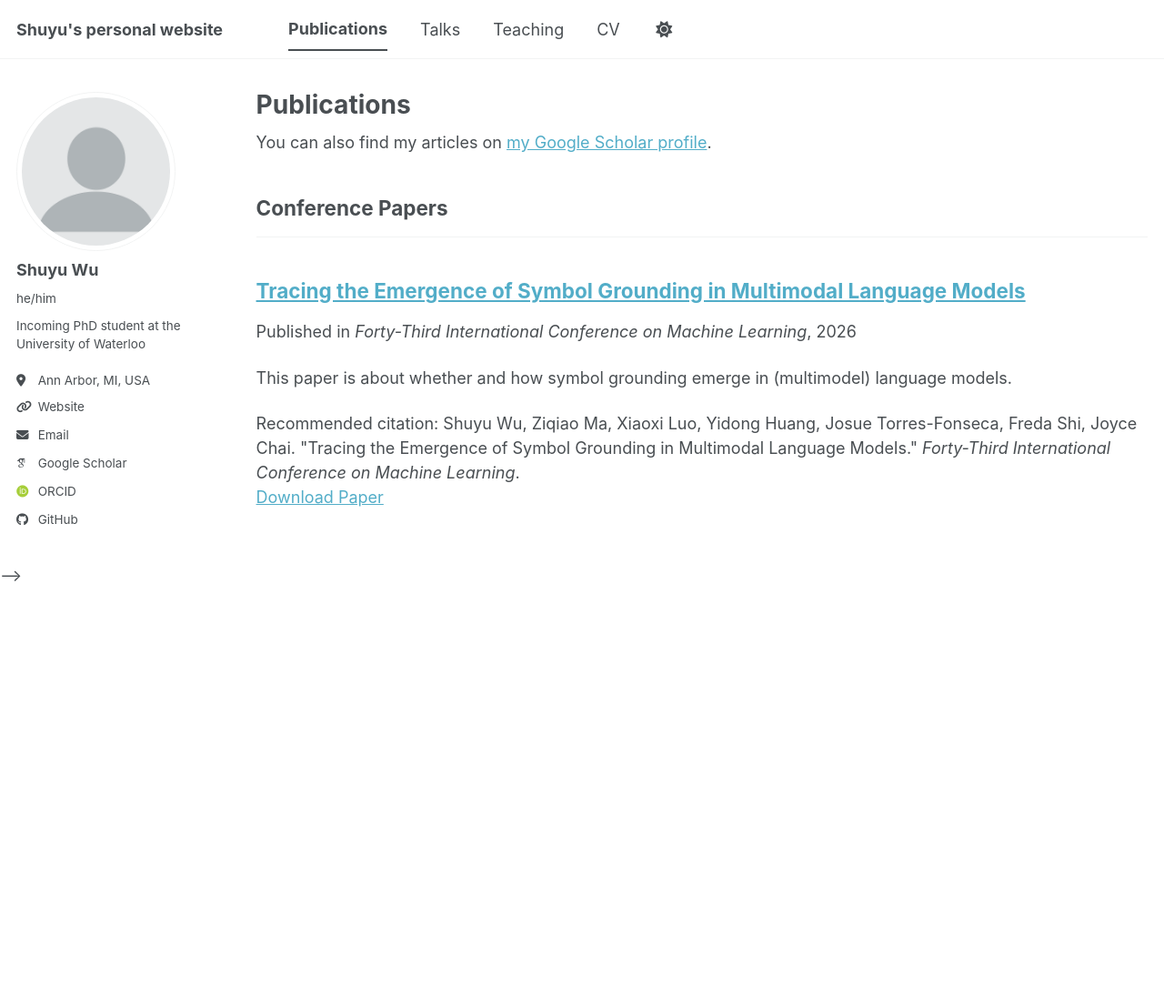
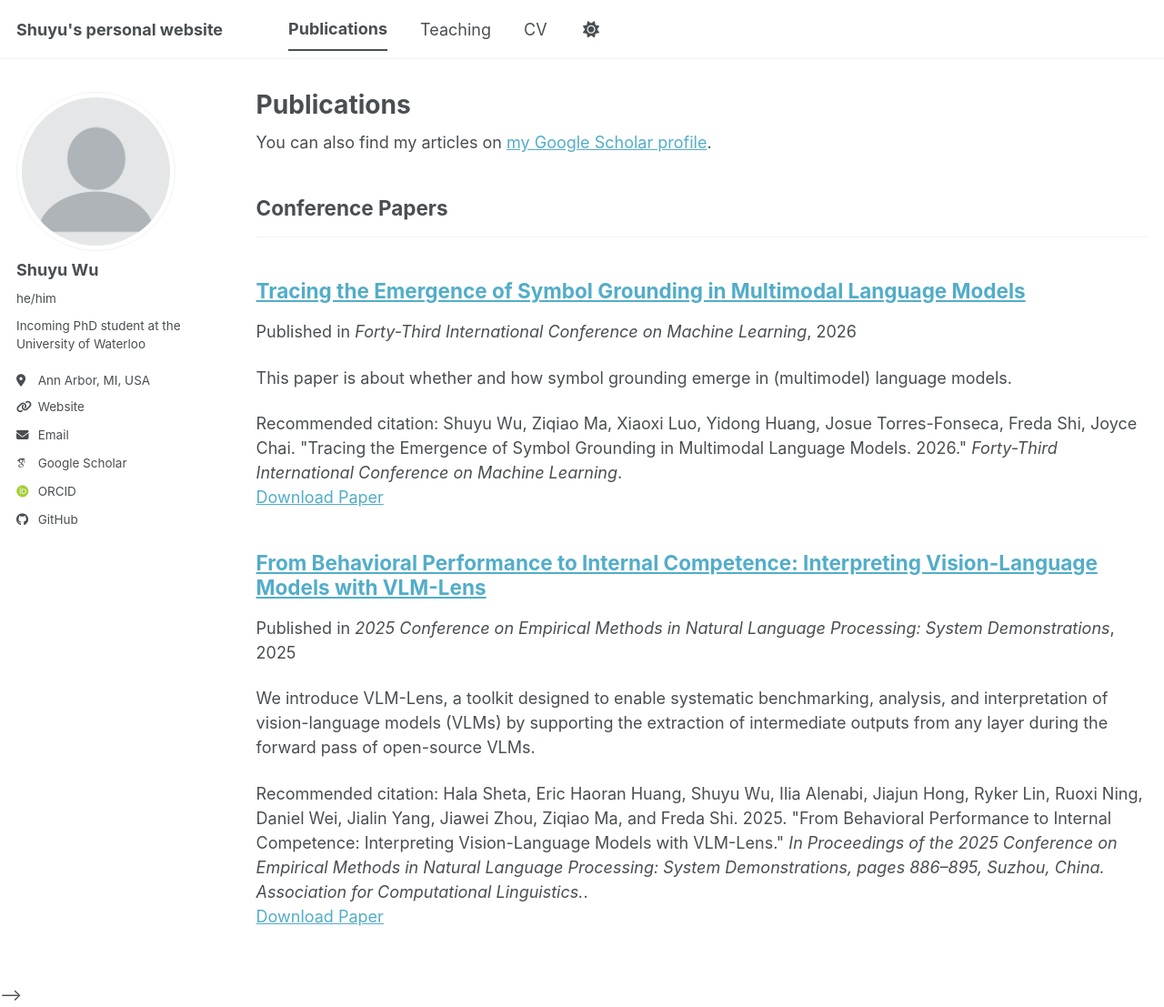
Before and after one commit to wonderwind271/wonderwind271.github.io, a Jekyll site: the page built from _pages/publications.html, in a window 1280 px wide and 1107 px high. Shown: the whole window at 91% size. Built offline with Jekyll 4.4.1, drawn with Linux system fonts in a browser that asks for light colours; some web fonts are replaced; a script bundle is joined from its source files by our own code; library files that are not in the unit come from our copies.

Commit message:
update publication

```diff
--- a/_data/navigation.yml
+++ b/_data/navigation.yml
@@ -11,8 +11,8 @@ main:
   - title: "Publications"
     url: /publications/
 
-  - title: "Talks"
-    url: /talks/
+  # - title: "Talks"
+  #   url: /talks/
 
   - title: "Teaching"
     url: /teaching/
--- /dev/null
+++ b/_publications/2025-09-06-vlm-lens.md
@@ -0,0 +1,13 @@
+---
+title: "From Behavioral Performance to Internal Competence: Interpreting Vision-Language Models with VLM-Lens"
+collection: publications
+category: conferences
+permalink: /publication/2025-09-06-vlm-lens
+excerpt: 'We introduce VLM-Lens, a toolkit designed to enable systematic benchmarking, analysis, and interpretation of vision-language models (VLMs) by supporting the extraction of intermediate outputs from any layer during the forward pass of open-source VLMs.'
+date: 2025-09-06
+venue: '2025 Conference on Empirical Methods in Natural Language Processing: System Demonstrations'
+paperurl: 'https://aclanthology.org/2025.emnlp-demos.68/'
+citation: 'Hala Sheta, Eric Haoran Huang, Shuyu Wu, Ilia Alenabi, Jiajun Hong, Ryker Lin, Ruoxi Ning, Daniel Wei, Jialin Yang, Jiawei Zhou, Ziqiao Ma, and Freda Shi. 2025. &quot;From Behavioral Performance to Internal Competence: Interpreting Vision-Language Models with VLM-Lens.&quot; <i>In Proceedings of the 2025 Conference on Empirical Methods in Natural Language Processing: System Demonstrations, pages 886–895, Suzhou, China. Association for Computational Linguistics.</i>.'
+---
+
+## From Behavioral Performance to Internal Competence: Interpreting Vision-Language Models with VLM-Lens
--- a/_publications/2026-04-30-EMG.md
+++ b/_publications/2026-04-30-EMG.md
@@ -7,7 +7,7 @@ excerpt: 'This paper is about whether and how symbol grounding emerge in (multim
 date: 2026-04-30
 venue: 'Forty-Third International Conference on Machine Learning'
 paperurl: 'https://wonderwind271.github.io/files/ICML_2026__Emergent_Grounding.pdf'
-citation: 'Shuyu Wu, Ziqiao Ma, Xiaoxi Luo, Yidong Huang, Josue Torres-Fonseca, Freda Shi, Joyce Chai. &quot;Tracing the Emergence of Symbol Grounding in Multimodal Language Models.&quot; <i>Forty-Third International Conference on Machine Learning</i>.'
+citation: 'Shuyu Wu, Ziqiao Ma, Xiaoxi Luo, Yidong Huang, Josue Torres-Fonseca, Freda Shi, Joyce Chai. &quot;Tracing the Emergence of Symbol Grounding in Multimodal Language Models. 2026.&quot; <i>Forty-Third International Conference on Machine Learning</i>.'
 ---
 
 ## Tracing the Emergence of Symbol Grounding in Multimodal Language Models
```
